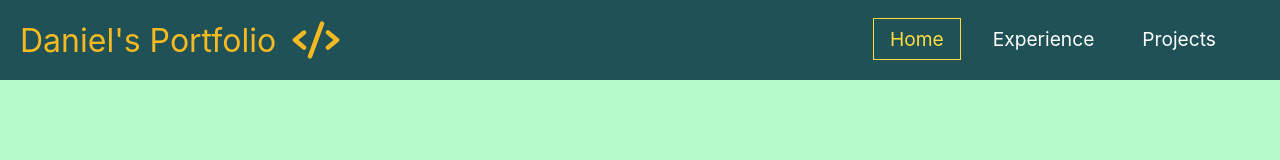
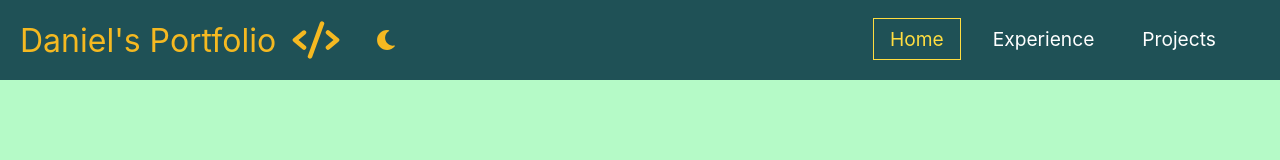
Before and after one commit to DanielChoy17/personal-portfolio, a React (Create React App) app: page /#/ in a window 1280 px wide. Shown: the top 160 px of the page. Built offline with nearby package versions, Linux system fonts and the light colour scheme.

Commit message:
Finished Sun/Moon Toggle Button

```diff
--- a/package.json
+++ b/package.json
@@ -9,6 +9,7 @@
     "@testing-library/user-event": "^13.5.0",
     "react": "^18.2.0",
     "react-dom": "^18.2.0",
+    "react-icons": "^4.12.0",
     "react-router-dom": "^6.17.0",
     "react-scripts": "5.0.1",
     "web-vitals": "^2.1.4"
--- a/src/components/navbar/NavBar.css
+++ b/src/components/navbar/NavBar.css
@@ -91,6 +91,15 @@
   height: 2rem;
 }
 
+.mode-button {
+  color: #f5b921;
+  margin-left: 20px;
+  cursor: pointer;
+  font-size: 20px;
+  flex-grow: 30;
+  display: flex;
+}
+
 @media screen and (max-width: 960px) {
   .nav-menu {
     display: flex;
--- a/src/components/navbar/NavBar.js
+++ b/src/components/navbar/NavBar.js
@@ -1,12 +1,15 @@
 import React, { useState } from "react";
 import { NavLink } from "react-router-dom";
+import { FaSun, FaMoon } from "react-icons/fa";
 import "./NavBar.css";
 import { CodeIcon, HamburgetMenuClose, HamburgetMenuOpen } from "./Icons";
 
 function NavBar() {
   const [click, setClick] = useState(true);
+  const [isDarkMode, setDarkMode] = useState(false);
 
   const handleClick = () => setClick(!click);
+  const toggleDarkMode = () => setDarkMode(!isDarkMode);
   return (
     <>
       <nav className="navbar">
@@ -17,6 +20,10 @@ function NavBar() {
               <CodeIcon />
             </span>
           </NavLink>
+
+          <div className="mode-button" onClick={toggleDarkMode}>
+            {isDarkMode ? <FaSun /> : <FaMoon />}
+          </div>
 
           <ul className={click ? "nav-menu" : "nav-menu active"}>
             <li className="nav-item">
@@ -55,9 +62,9 @@ function NavBar() {
               </NavLink>
             </li>
           </ul>
+
           <div className="nav-icon" onClick={handleClick}>
               {/* <i className={click ? "fas fa-times" : "fas fa-bars"}></i> */}
-
               {click ? (
                 <span className="icon">
                   <HamburgetMenuOpen />{" "}
```
Also changed, not shown: 1 other file (tests, documents, lock files or other folders). Lines whose indentation alone changed are shown as unchanged.
